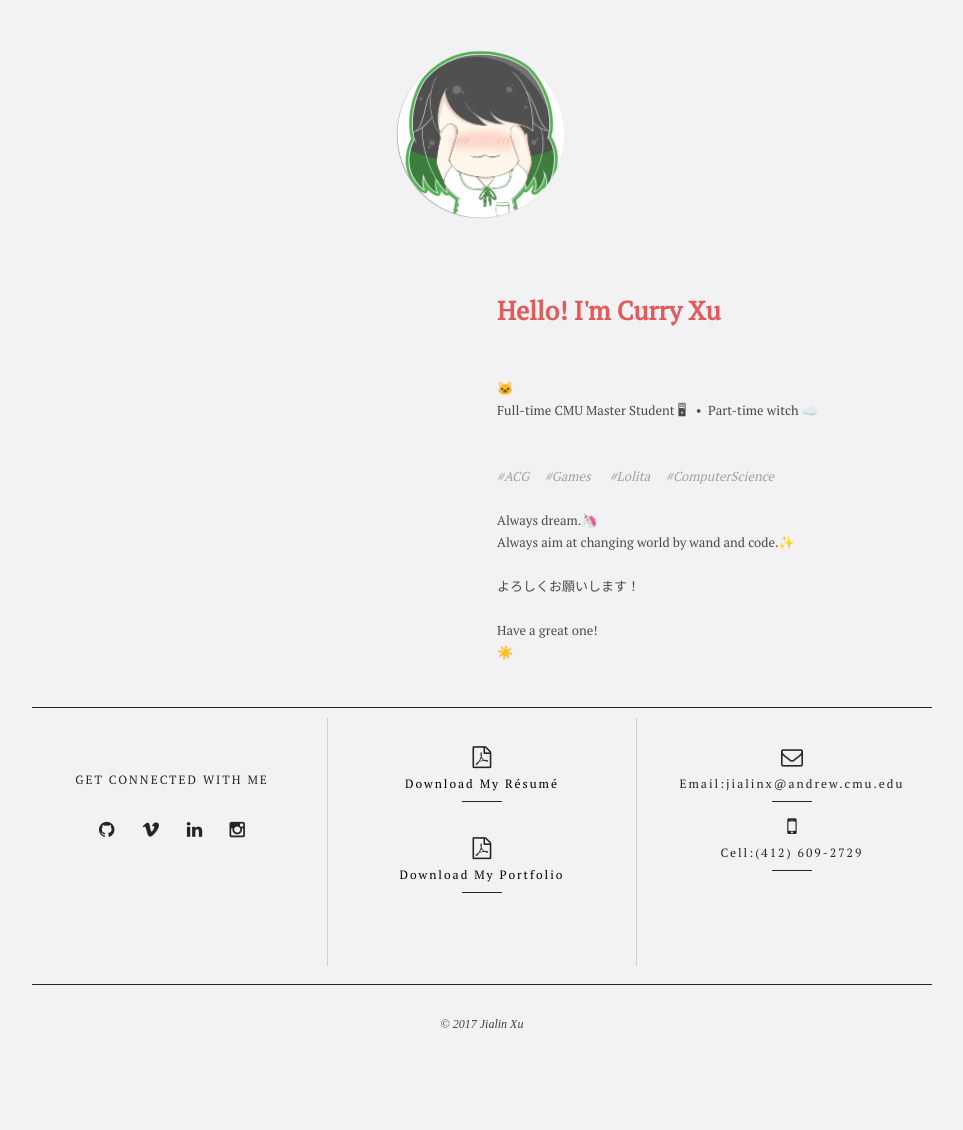
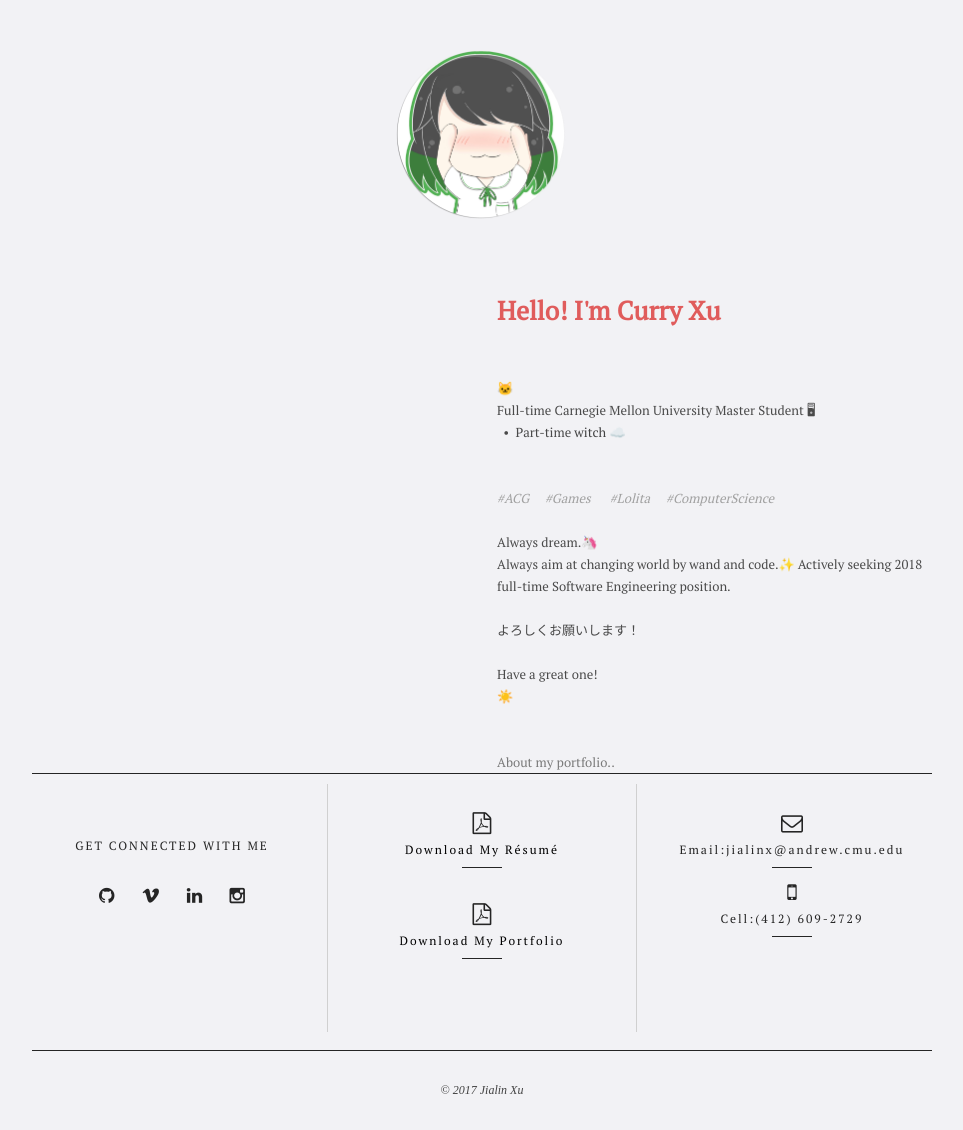
Before and after one commit to pengw0048/CurryX.github.io, a Jekyll site: the page index.html, which Jekyll copies as it is, in a window 1280 px wide. Shown: the whole page, without its empty margins (158-1121 px from the left). Built offline with Jekyll 4.4.1, drawn with Linux system fonts in a browser that asks for light colours; before the commit the page ends 1064 px from its top, so only the background shows below that.

```diff
--- a/index.html
+++ b/index.html
@@ -64,7 +64,8 @@
                     <div class="col-md-6">
                         <h3><strong><span style="color:#e05c5c">&#8203;<br/>Hello! I'm Curry Xu&nbsp;</span></strong></h3>
                         <br/>&#128049;<br/>
-                        <span>Full-time CMU Master Student&nbsp;</span>&#128421;
+                        <span>Full-time Carnegie Mellon University Master Student&nbsp;</span>&#128421;
+                        <br>
 
                         <span>&nbsp; &bull; &nbsp;</span>Part-time <span style="color:#434343">witch&nbsp;</span>&#9729;&#65039;
                         <br/><br/><br/>
@@ -72,8 +73,11 @@
                         <br/><br/>
                         <span>Always dream.&#x1f984;</span>
                         <br/><span>Always aim at changing world by wand and code.&#10024;</span>
+                        Actively seeking 2018 full-time Software Engineering position.
                         <br/><br/>よろしくお願いします！&nbsp;
                         <br/><br/>Have a great one!<br/>&#9728;&#65039;<br/><br/><br/>
+
+                        <a href = "portfolio.html">About my portfolio..</a>
 
 
                     </div>
```
